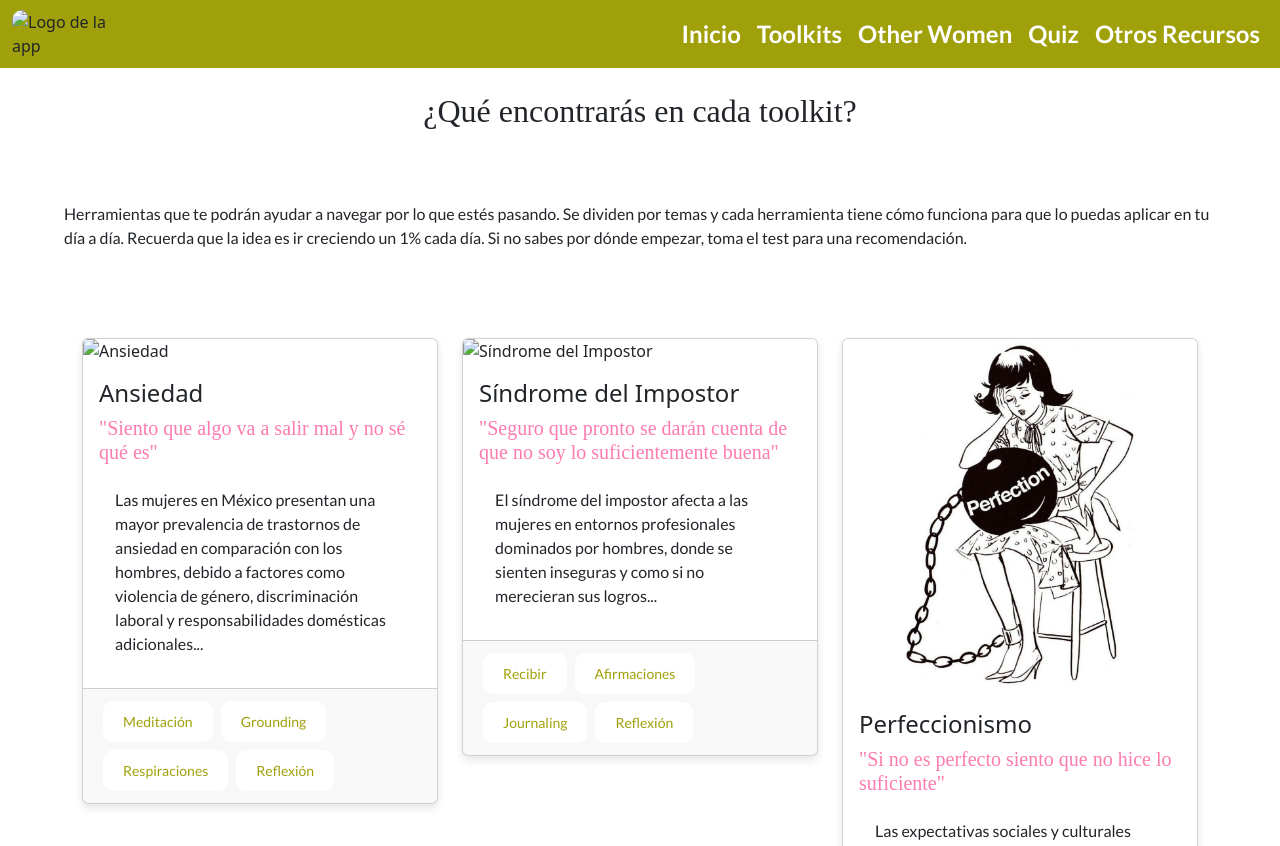
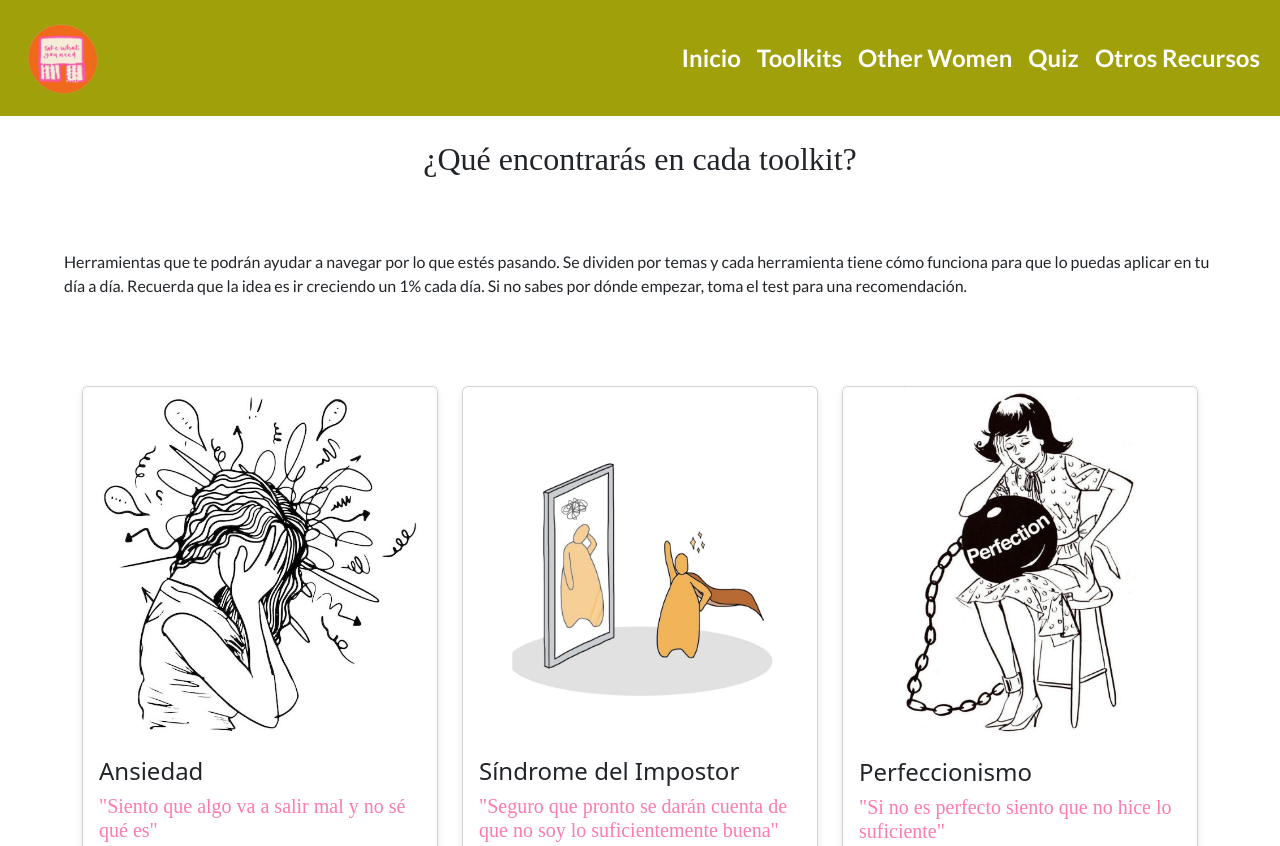
Before and after one commit to mmonimu/TakeOne, a plain HTML site: page pages/toolkit.html in a window 1280 px wide. Shown: the top 846 px of the page. Drawn offline with nearby package versions, Linux system fonts and the light colour scheme; the site is published under a folder, as on GitHub Pages, so addresses that start at the root find nothing.

Commit message:
correcciones de rutas de imagenes

```diff
--- a/pages/toolkit.html
+++ b/pages/toolkit.html
@@ -12,7 +12,7 @@
   <link href="https://cdn.jsdelivr.net/npm/bootstrap@5.3.2/dist/css/bootstrap.min.css" rel="stylesheet">
   <nav class="navbar navbar-expand-lg" style="background-color: #A0A00A;">
       <div class="container-fluid d-flex align-items-center">
-          <img src="/img/logo.png" alt="Logo de la app" class="logo-img">
+          <img src="../img/logo.png" alt="Logo de la app" class="logo-img">
           <button class="navbar-toggler" type="button" data-bs-toggle="collapse" data-bs-target="#navbarContenido" aria-controls="navbarContenido" aria-expanded="false" aria-label="Toggle navigation">
             <span class="navbar-toggler-icon"></span>
           </button>
@@ -51,7 +51,7 @@
             <!-- Card 1: Ansiedad -->
             <div class="col-md-4 mb-4">
                 <div class="card">
-                    <img src="/img/ansiedad.JPG" class="card-img-top" alt="Ansiedad">
+                    <img src="../img/ansiedad.JPG" class="card-img-top" alt="Ansiedad">
                     <div class="card-body">
                         <h4 class="card-title">Ansiedad</h4>
                         <h5 class="card-text">"Siento que algo va a salir mal y no sé qué es"</h5>
@@ -69,7 +69,7 @@
             <!-- Card 2: Síndrome del Impostor -->
             <div class="col-md-4 mb-4">
                 <div class="card">
-                    <img src="/img/impostor.png" class="card-img-top" alt="Síndrome del Impostor">
+                    <img src="../img/impostor.png" class="card-img-top" alt="Síndrome del Impostor">
                     <div class="card-body">
                         <h4 class="card-title">Síndrome del Impostor</h4>
                         <h5 class="card-text">"Seguro que pronto se darán cuenta de que no soy lo suficientemente buena"</h5>
```
Also changed, not shown: index.html (+2 -2 lines).
